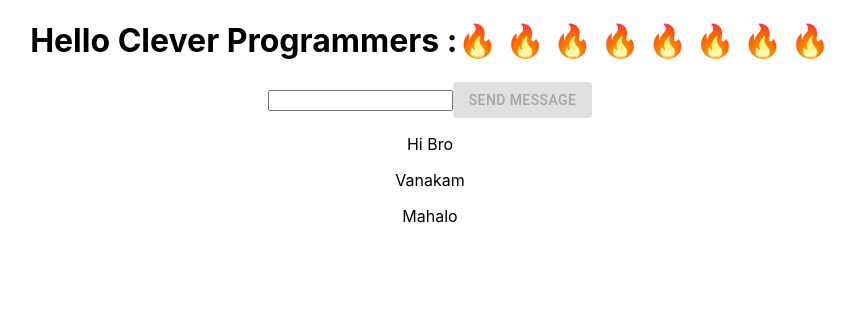
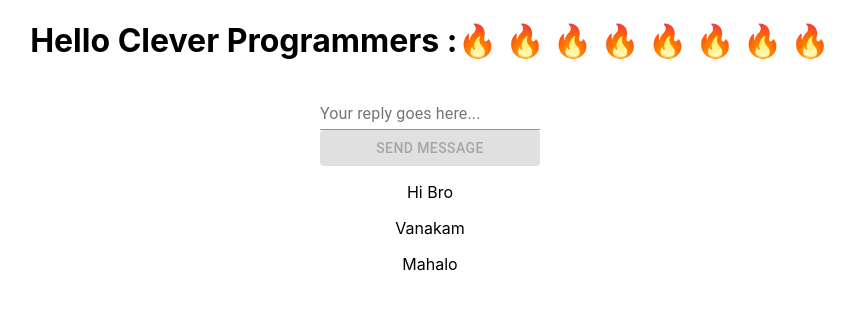
Before and after one commit to Vinoth6194/messenger-clone, a React (Create React App) app: page / in a window 1280 px wide. Shown: the top 310 px of the page, without its empty margins (210-1065 px from the left). Built offline with nearby package versions, Linux system fonts and the light colour scheme.

Commit message:
Formcontrol Api

```diff
--- a/src/App.js
+++ b/src/App.js
@@ -1,6 +1,7 @@
 import React, { useState } from "react";
 import "./App.css";
 import Button from "@material-ui/core/Button";
+import { FormControl, InputLabel, Input } from "@material-ui/core";
 
 function App() {
   const [input, setInput] = useState("");
@@ -22,11 +23,12 @@
       <form>
         {/* Input Field */}
 
-        <input
+        <FormControl>
+          <InputLabel>Your reply goes here...</InputLabel>
+          <Input
             value={input}
             onChange={(event) => setInput(event.target.value)}
-        ></input>
-
+          ></Input>
           <Button
             type="submit"
             onClick={sendMessage}
@@ -36,6 +38,7 @@
           >
             Send Message
           </Button>
+        </FormControl>
       </form>
 
       {/* Messages */}
```
Lines whose indentation alone changed are shown as unchanged.
